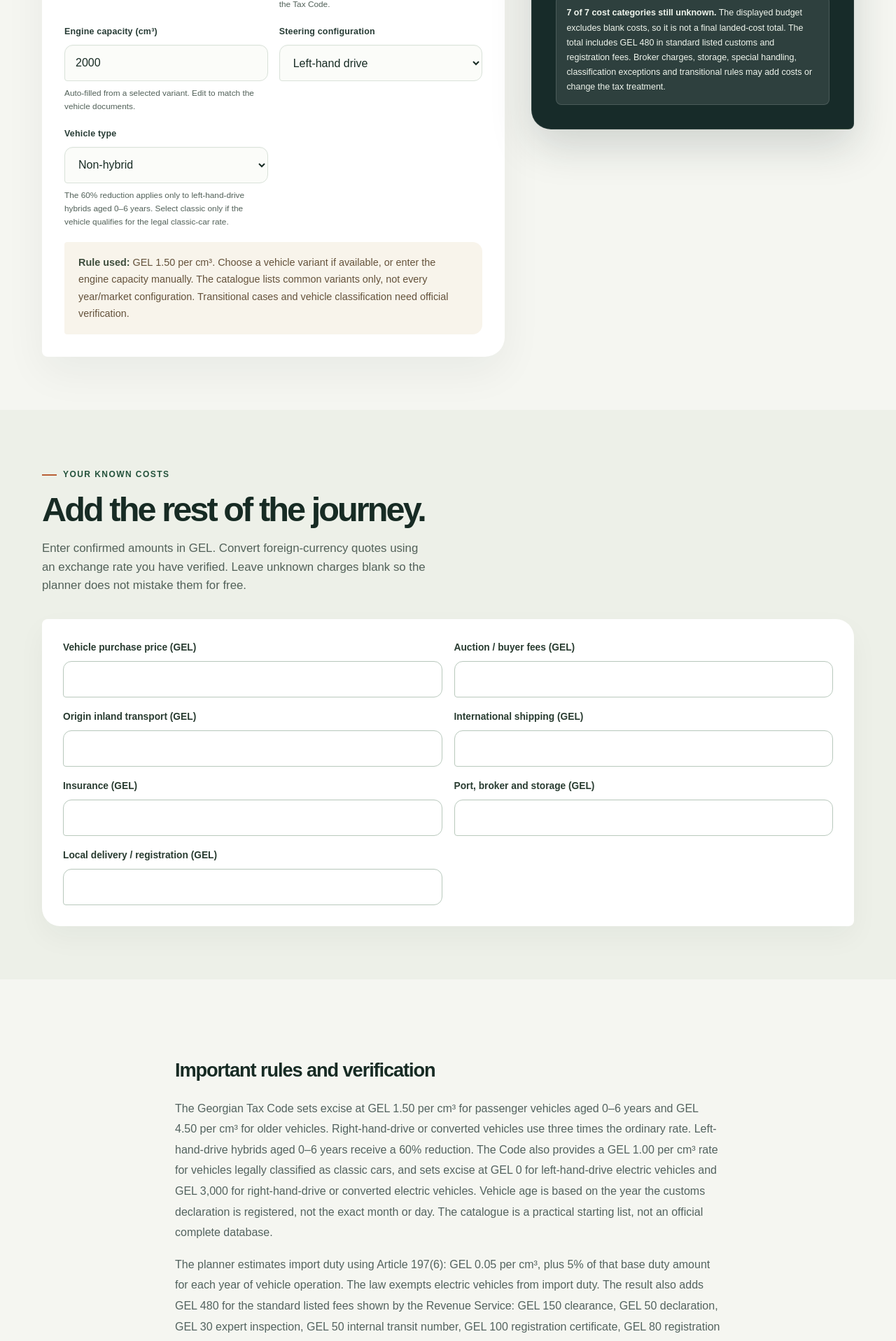
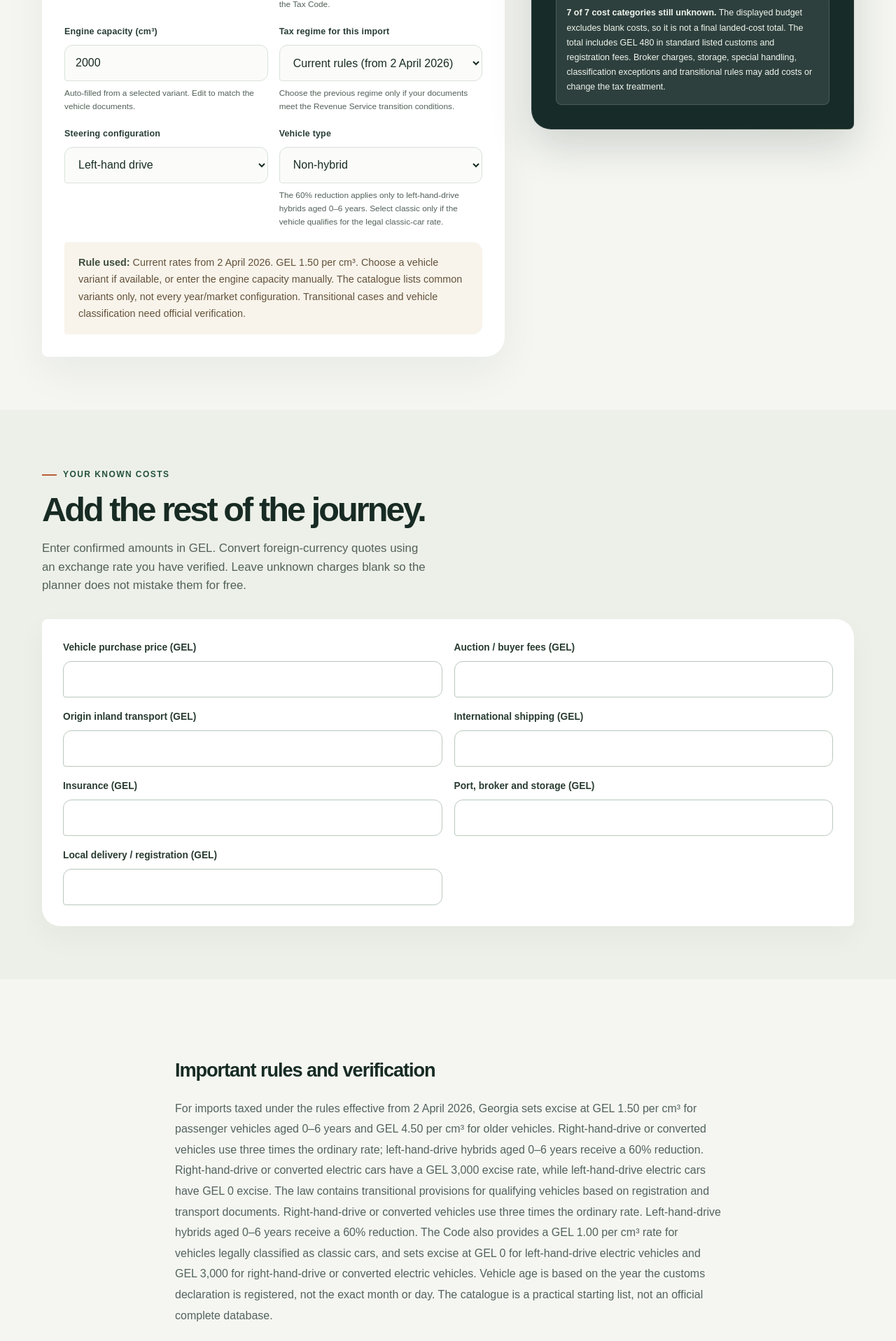
Before and after one commit to GIORGIO2032Q4E/portavero, a Next.js app: page /vehicle-import in a window 1280 px wide. Shown: the part 1320-3237 px from the top of the page at 70% size. Built offline with nearby package versions, Linux system fonts and the light colour scheme; no server answers.

Commit message:
Add transitional tax regime handling to vehicle import estimator

```diff
--- a/src/app/vehicle-import/page.tsx
+++ b/src/app/vehicle-import/page.tsx
@@ -67,6 +67,7 @@ export default function VehicleImportPage() {
   const [steering, setSteering] = useState("left");
   const [hybrid, setHybrid] = useState(false);
   const [classicCar, setClassicCar] = useState(false);
+  const [preAprilRegime, setPreAprilRegime] = useState(false);
   const [purchase, setPurchase] = useState<number | null>(null);
   const [auction, setAuction] = useState<number | null>(null);
   const [inland, setInland] = useState<number | null>(null);
@@ -88,13 +89,19 @@ export default function VehicleImportPage() {
 
   const result = useMemo(() => {
     const age = Math.max(0, vehicleAge);
-    let rate = classicCar && age > 30 ? 1 : age <= 6 ? 1.5 : 4.5;
+    const previousRates = [1.5, 1.5, 1.5, 1.4, 1.2, 1.0, 0.8, 0.8, 0.8, 0.9, 1.1, 1.3, 1.5, 1.8, 2.1, 2.4];
+    let rate = preAprilRegime
+      ? previousRates[Math.min(age, previousRates.length - 1)]
+      : age <= 6 ? 1.5 : 4.5;
+    if (classicCar && age > 30) rate = 1;
     if (!isElectric && !classicCar) {
       if (steering === "right") rate *= 3;
       else if (hybrid && age <= 6) rate *= 0.4;
     }
     const excise = eligibleYear && validEngine && validVehicleType
-      ? isElectric ? (steering === "right" ? 3000 : 0) : engineCc * rate
+      ? isElectric
+        ? steering === "right" ? (preAprilRegime ? rate * 2000 : 3000) : 0
+        : classicCar && age > 30 ? engineCc : engineCc * rate
       : 0;
     const importDuty = eligibleYear && validEngine && validVehicleType && !isElectric
       ? engineCc * 0.05 * (1 + age * 0.05)
@@ -103,7 +110,7 @@ export default function VehicleImportPage() {
     const knownCosts = enteredCosts.reduce<number>((sum, value) => sum + (value ?? 0), 0);
     const unknownCosts = enteredCosts.filter((value) => value === null).length;
     return { excise, importDuty, knownCosts, unknownCosts, officialFees: standardStateFees, total: excise + importDuty + standardStateFees + knownCosts, rate };
-  }, [vehicleAge, steering, hybrid, classicCar, isElectric, engineCc, eligibleYear, validEngine, validVehicleType, purchase, auction, inland, shipping, insurance, port, delivery]);
+  }, [vehicleAge, steering, hybrid, classicCar, preAprilRegime, isElectric, engineCc, eligibleYear, validEngine, validVehicleType, purchase, auction, inland, shipping, insurance, port, delivery]);
 
   return (
     <>
@@ -184,6 +191,14 @@ export default function VehicleImportPage() {
               </div>
               <CostField id="engine-cc" label="Engine capacity (cm³)" value={engineCc} onChange={(value) => { setEngineCc(Math.round(value ?? 0)); setEngineId(""); setHybrid(false); setClassicCar(false); }} hint="Auto-filled from a selected variant. Edit to match the vehicle documents." />
               <div className="field">
+                <label htmlFor="pre-april-regime">Tax regime for this import</label>
+                <select id="pre-april-regime" value={preAprilRegime ? "previous" : "current"} onChange={(event) => setPreAprilRegime(event.target.value === "previous")}>
+                  <option value="current">Current rules (from 2 April 2026)</option>
+                  <option value="previous">Previous rules (eligible transitional cases only)</option>
+                </select>
+                <small>Choose the previous regime only if your documents meet the Revenue Service transition conditions.</small>
+              </div>
+              <div className="field">
                 <label htmlFor="steering">Steering configuration</label>
                 <select id="steering" value={steering} onChange={(event) => setSteering(event.target.value)}>
                   <option value="left">Left-hand drive</option>
@@ -204,9 +219,10 @@ export default function VehicleImportPage() {
                 <small>The 60% reduction applies only to left-hand-drive hybrids aged 0–6 years. Select classic only if the vehicle qualifies for the legal classic-car rate.</small>
               </div>
             </div>
+            {preAprilRegime && <div className="notice" role="status"><strong>Transitional-rate warning:</strong> selecting the previous rules does not establish eligibility. The Revenue Service requires qualifying registration, transport, or shipping documents and applies different deadlines to different transport methods. Confirm eligibility before relying on this result.</div>}
             {(!eligibleYear || !validEngine || !validVehicleType || isElectric) && <div className="notice" role="status">{isElectric ? "Electric-vehicle excise and import-duty rules are included for passenger cars. Verify classification and special cases with the official calculator." : !validVehicleType ? "The classic-car rate is available only when the vehicle is more than 30 years old and qualifies under the legal classification." : "Check the manufacture year and engine capacity before using this estimate."}</div>}
             <div className="notice">
-              <strong>Rule used:</strong> {isElectric ? (steering === "right" ? "GEL 3,000 fixed excise for right-hand-drive/converted EVs" : "GEL 0 excise for left-hand-drive EVs") : classicCar ? "GEL 1.00 per cm³ for a vehicle classified as a classic car" : `${money(result.rate)} per cm³`}. {makeName && modelName && selectedEngine ? `${makeName} ${modelName} · ${selectedEngine.label} · purchase/shipping country: ${sourceCountry}.` : "Choose a vehicle variant if available, or enter the engine capacity manually."} The catalogue lists common variants only, not every year/market configuration. Transitional cases and vehicle classification need official verification.
+              <strong>Rule used:</strong> {preAprilRegime ? "Previous age-based excise table (transitional cases only)" : "Current rates from 2 April 2026"}. {isElectric ? (steering === "right" ? (preAprilRegime ? "Previous rule: age-based rate × 2,000 for right-hand-drive/converted EVs" : "GEL 3,000 fixed excise for right-hand-drive/converted EVs") : "GEL 0 excise for left-hand-drive EVs") : classicCar ? "GEL 1.00 per cm³ for a vehicle classified as a classic car" : `${money(result.rate)} per cm³`}. {makeName && modelName && selectedEngine ? `${makeName} ${modelName} · ${selectedEngine.label} · purchase/shipping country: ${sourceCountry}.` : "Choose a vehicle variant if available, or enter the engine capacity manually."} The catalogue lists common variants only, not every year/market configuration. Transitional cases and vehicle classification need official verification.
             </div>
           </section>
 
@@ -253,8 +269,8 @@ export default function VehicleImportPage() {
       <section className="section">
         <div className="container content-narrow prose">
           <h2>Important rules and verification</h2>
-          <p>The Georgian Tax Code sets excise at GEL 1.50 per cm³ for passenger vehicles aged 0–6 years and GEL 4.50 per cm³ for older vehicles. Right-hand-drive or converted vehicles use three times the ordinary rate. Left-hand-drive hybrids aged 0–6 years receive a 60% reduction. The Code also provides a GEL 1.00 per cm³ rate for vehicles legally classified as classic cars, and sets excise at GEL 0 for left-hand-drive electric vehicles and GEL 3,000 for right-hand-drive or converted electric vehicles. Vehicle age is based on the year the customs declaration is registered, not the exact month or day. The catalogue is a practical starting list, not an official complete database.</p>
-          <p>The planner estimates import duty using Article 197(6): GEL 0.05 per cm³, plus 5% of that base duty amount for each year of vehicle operation. The law exempts electric vehicles from import duty. The result also adds GEL 480 for the standard listed fees shown by the Revenue Service: GEL 150 clearance, GEL 50 declaration, GEL 30 expert inspection, GEL 50 internal transit number, GEL 100 registration certificate, GEL 80 registration plate and GEL 20 vehicle inspection. Optional broker fees, storage, special classifications and transitional treatment based on earlier registration or transport documents still require checking.</p>
+          <p>For imports taxed under the rules effective from 2 April 2026, Georgia sets excise at GEL 1.50 per cm³ for passenger vehicles aged 0–6 years and GEL 4.50 per cm³ for older vehicles. Right-hand-drive or converted vehicles use three times the ordinary rate; left-hand-drive hybrids aged 0–6 years receive a 60% reduction. Right-hand-drive or converted electric cars have a GEL 3,000 excise rate, while left-hand-drive electric cars have GEL 0 excise. The law contains transitional provisions for qualifying vehicles based on registration and transport documents. Right-hand-drive or converted vehicles use three times the ordinary rate. Left-hand-drive hybrids aged 0–6 years receive a 60% reduction. The Code also provides a GEL 1.00 per cm³ rate for vehicles legally classified as classic cars, and sets excise at GEL 0 for left-hand-drive electric vehicles and GEL 3,000 for right-hand-drive or converted electric vehicles. Vehicle age is based on the year the customs declaration is registered, not the exact month or day. The catalogue is a practical starting list, not an official complete database.</p>
+          <p>The planner estimates import duty using Article 197(6): GEL 0.05 per cm³, plus 5% of that base duty amount for each year of vehicle operation. The law exempts electric vehicles from import duty. Previous excise rates are available only as a manual transitional option and must be supported by the documents required by the Revenue Service. The result also adds GEL 480 for the standard listed fees shown by the Revenue Service: GEL 150 clearance, GEL 50 declaration, GEL 30 expert inspection, GEL 50 internal transit number, GEL 100 registration certificate, GEL 80 registration plate and GEL 20 vehicle inspection. Optional broker fees, storage, special classifications and transitional treatment based on earlier registration or transport documents still require checking.</p>
           <p><strong>Before bidding or shipping, verify the exact vehicle in the official <a href={revenueServiceUrl} target="_blank" rel="noreferrer">Revenue Service Auto/Moto Levy Calculator</a>.</strong> If the vehicle&apos;s classification or transitional status is unclear, contact the Revenue Service.</p>
           <p>Sources: <a href="https://new.matsne.gov.ge/en/document/view/1043717" target="_blank" rel="noreferrer">Tax Code of Georgia, Articles 188, 197 and 199</a> and the <a href="https://voice.rs.ge/Default.aspx?id=3874" target="_blank" rel="noreferrer">Revenue Service notice on the April 2, 2026 change</a>. This estimate is informational, not a binding customs assessment. Verify the final amount with the official <a href={revenueServiceUrl} target="_blank" rel="noreferrer">Revenue Service calculator</a>.</p>
         </div>
```
